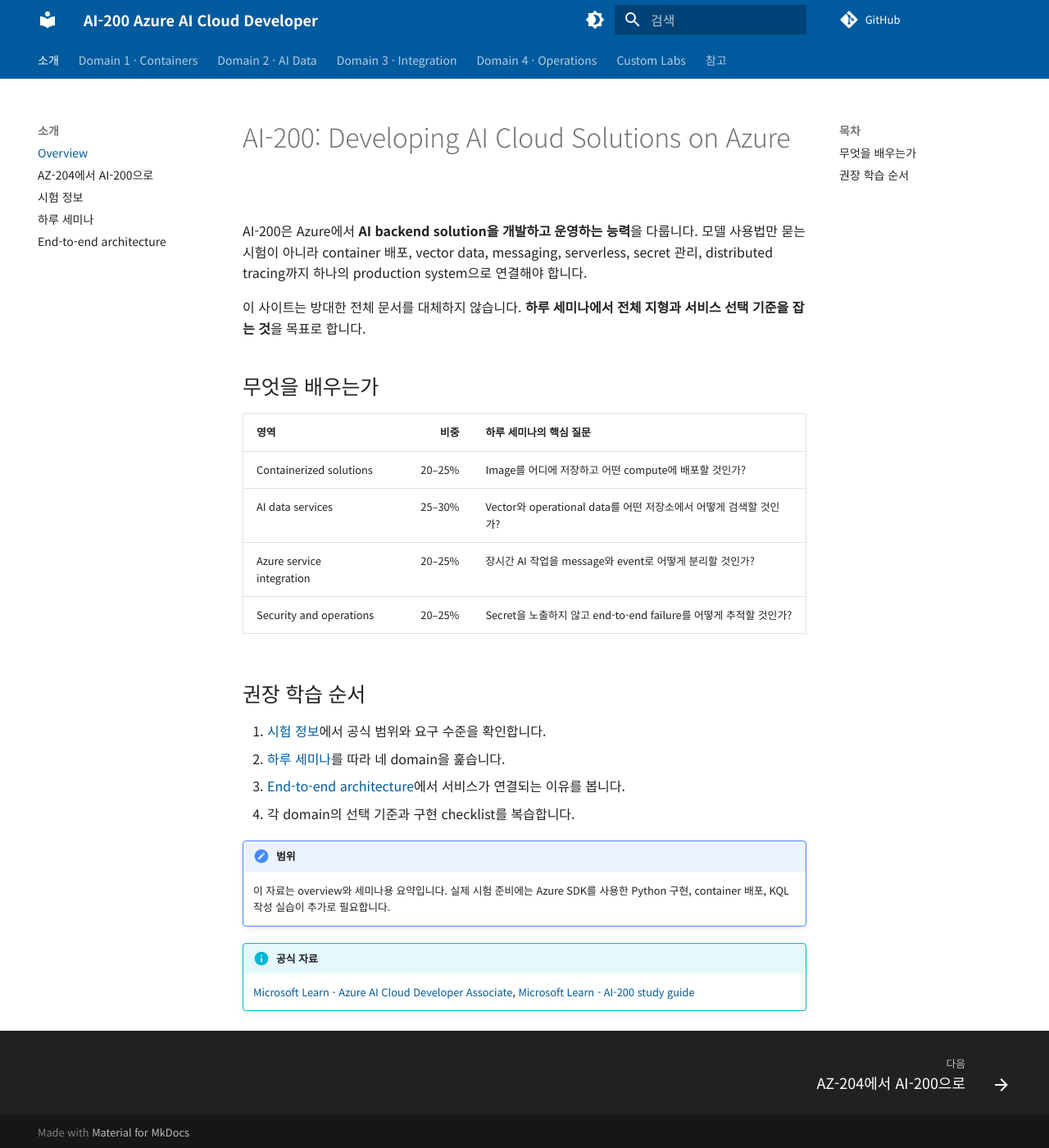
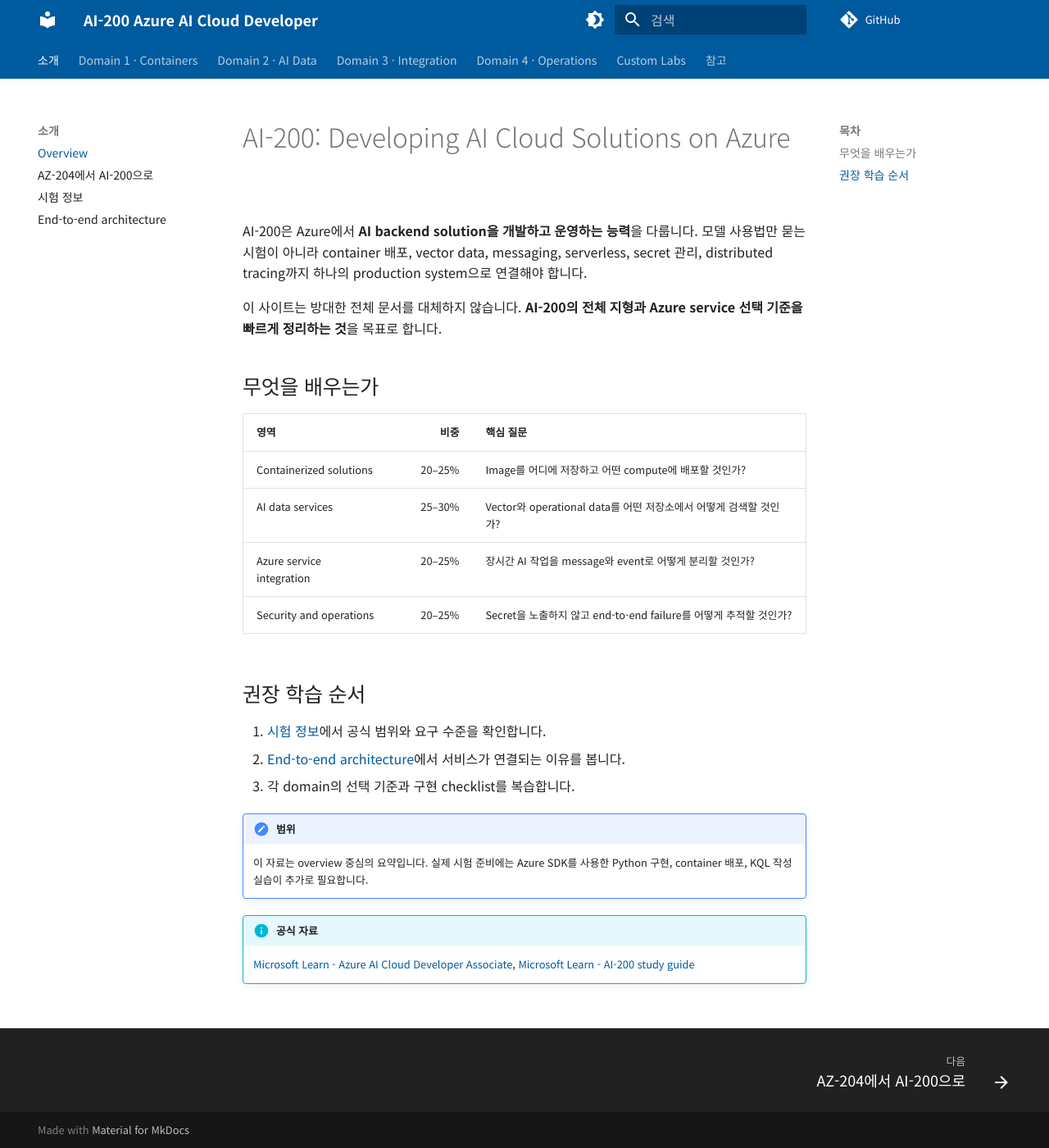
Before and after one commit to noisonnoiton/ai-200, an MkDocs documentation site: the page built from docs/index.md, in a window 1280 px wide and 1400 px high. Shown: the whole window at 82% size. Built offline with MkDocs 1.6.1 and Material for MkDocs 9.7.7, drawn with Linux system fonts in a browser that asks for light colours; plug-ins that fetch from the network failed and are left out; comment, search, counter and statistics services are not loaded.

Commit message:
feat: add desktop sidebar ad and remove seminar

```diff
--- a/docs/index.md
+++ b/docs/index.md
@@ -2,11 +2,11 @@
 
 AI-200은 Azure에서 **AI backend solution을 개발하고 운영하는 능력**을 다룹니다. 모델 사용법만 묻는 시험이 아니라 container 배포, vector data, messaging, serverless, secret 관리, distributed tracing까지 하나의 production system으로 연결해야 합니다.
 
-이 사이트는 방대한 전체 문서를 대체하지 않습니다. **하루 세미나에서 전체 지형과 서비스 선택 기준을 잡는 것**을 목표로 합니다.
+이 사이트는 방대한 전체 문서를 대체하지 않습니다. **AI-200의 전체 지형과 Azure service 선택 기준을 빠르게 정리하는 것**을 목표로 합니다.
 
 ## 무엇을 배우는가
 
-| 영역 | 비중 | 하루 세미나의 핵심 질문 |
+| 영역 | 비중 | 핵심 질문 |
 | --- | ---: | --- |
 | Containerized solutions | 20–25% | Image를 어디에 저장하고 어떤 compute에 배포할 것인가? |
 | AI data services | 25–30% | Vector와 operational data를 어떤 저장소에서 어떻게 검색할 것인가? |
@@ -16,12 +16,11 @@
 ## 권장 학습 순서
 
 1. [시험 정보](exam/overview.md)에서 공식 범위와 요구 수준을 확인합니다.
-2. [하루 세미나](seminar/day-plan.md)를 따라 네 domain을 훑습니다.
-3. [End-to-end architecture](architecture/end-to-end.md)에서 서비스가 연결되는 이유를 봅니다.
-4. 각 domain의 선택 기준과 구현 checklist를 복습합니다.
+2. [End-to-end architecture](architecture/end-to-end.md)에서 서비스가 연결되는 이유를 봅니다.
+3. 각 domain의 선택 기준과 구현 checklist를 복습합니다.
 
 !!! note "범위"
-    이 자료는 overview와 세미나용 요약입니다. 실제 시험 준비에는 Azure SDK를 사용한 Python 구현, container 배포, KQL 작성 실습이 추가로 필요합니다.
+    이 자료는 overview 중심의 요약입니다. 실제 시험 준비에는 Azure SDK를 사용한 Python 구현, container 배포, KQL 작성 실습이 추가로 필요합니다.
 
 !!! info "공식 자료"
     [Microsoft Learn - Azure AI Cloud Developer Associate](https://learn.microsoft.com/en-us/credentials/certifications/azure-ai-cloud-developer-associate/), [Microsoft Learn - AI-200 study guide](https://learn.microsoft.com/en-us/credentials/certifications/resources/study-guides/ai-200)
--- /dev/null
+++ b/docs/overrides/main.html
@@ -0,0 +1,40 @@
+{% extends "base.html" %}
+
+{% block site_nav %}
+  {% if nav %}
+    {% if page.meta and page.meta.hide %}
+      {% set hidden = "hidden" if "navigation" in page.meta.hide %}
+    {% endif %}
+    <div class="md-sidebar md-sidebar--primary" data-md-component="sidebar" data-md-type="navigation" {{ hidden }}>
+      <div class="md-sidebar__scrollwrap">
+        <div class="md-sidebar__inner">
+          {% include "partials/nav.html" %}
+        </div>
+      </div>
+    </div>
+  {% endif %}
+
+  {% if "toc.integrate" not in features %}
+    {% if page.meta and page.meta.hide %}
+      {% set hidden = "hidden" if "toc" in page.meta.hide %}
+    {% endif %}
+    <div class="md-sidebar md-sidebar--secondary" data-md-component="sidebar" data-md-type="toc" {{ hidden }}>
+      <div class="md-sidebar__scrollwrap">
+        <div class="md-sidebar__inner">
+          {% include "partials/toc.html" %}
+          <aside class="kakao-adfit-sidebar" aria-label="광고">
+            <ins class="kakao_ad_area" style="display:none;"
+              data-ad-unit="DAN-oYnyqFed1jZhUtvA"
+              data-ad-width="160"
+              data-ad-height="600"></ins>
+          </aside>
+        </div>
+      </div>
+    </div>
+  {% endif %}
+{% endblock %}
+
+{% block scripts %}
+  {{ super() }}
+  <script src="//t1.kakaocdn.net/kas/static/ba.min.js" async></script>
+{% endblock %}
--- a/docs/stylesheets/custom-colors.css
+++ b/docs/stylesheets/custom-colors.css
@@ -53,3 +53,16 @@
     min-height: 540px;
   }
 }
+
+/* A desktop-only AdFit placement below the right-hand table of contents. */
+.kakao-adfit-sidebar {
+  display: none;
+}
+
+@media screen and (min-width: 76.25em) {
+  .kakao-adfit-sidebar {
+    display: block;
+    width: 160px;
+    margin: 1.5rem auto 0;
+  }
+}
--- a/mkdocs.yml
+++ b/mkdocs.yml
@@ -1,5 +1,5 @@
 site_name: AI-200 Azure AI Cloud Developer
-site_description: AI-200 Developing AI Cloud Solutions on Azure 하루 세미나 자료
+site_description: AI-200 Developing AI Cloud Solutions on Azure 학습 자료
 site_url: https://noisonnoiton.github.io/ai-200/
 
 repo_url: https://github.com/noisonnoiton/ai-200
@@ -10,6 +10,7 @@
 
 theme:
   name: material
+  custom_dir: docs/overrides
   language: ko
   font:
     text: Noto Sans KR
@@ -63,7 +64,6 @@
       - Overview: index.md
       - AZ-204에서 AI-200으로: overview/az-204-to-ai-200.md
       - 시험 정보: exam/overview.md
-      - 하루 세미나: seminar/day-plan.md
       - End-to-end architecture: architecture/end-to-end.md
   - "Domain 1 · Containers":
       - Overview: domain1-containers/index.md
```
Also changed, not shown: README.md (+2 -2 lines), docs/seminar/day-plan.md (deleted, +0 -35 lines).
